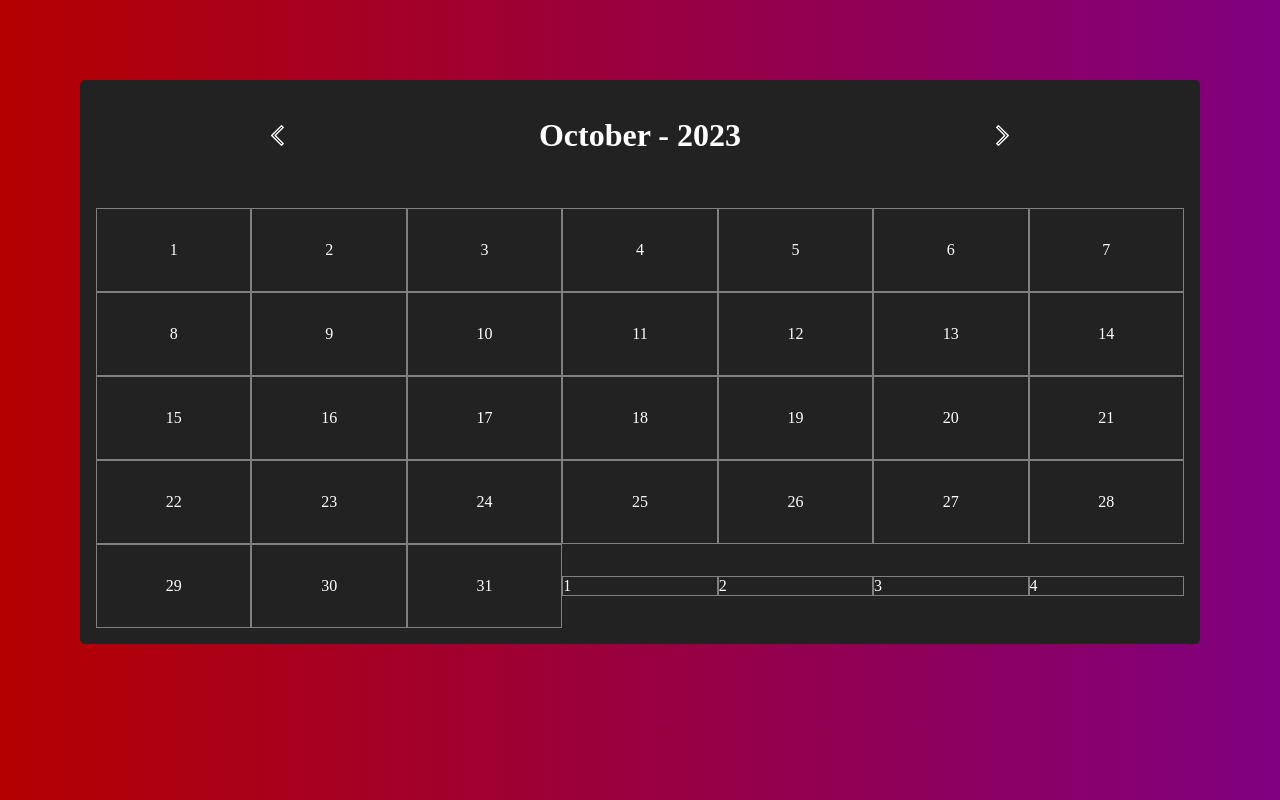
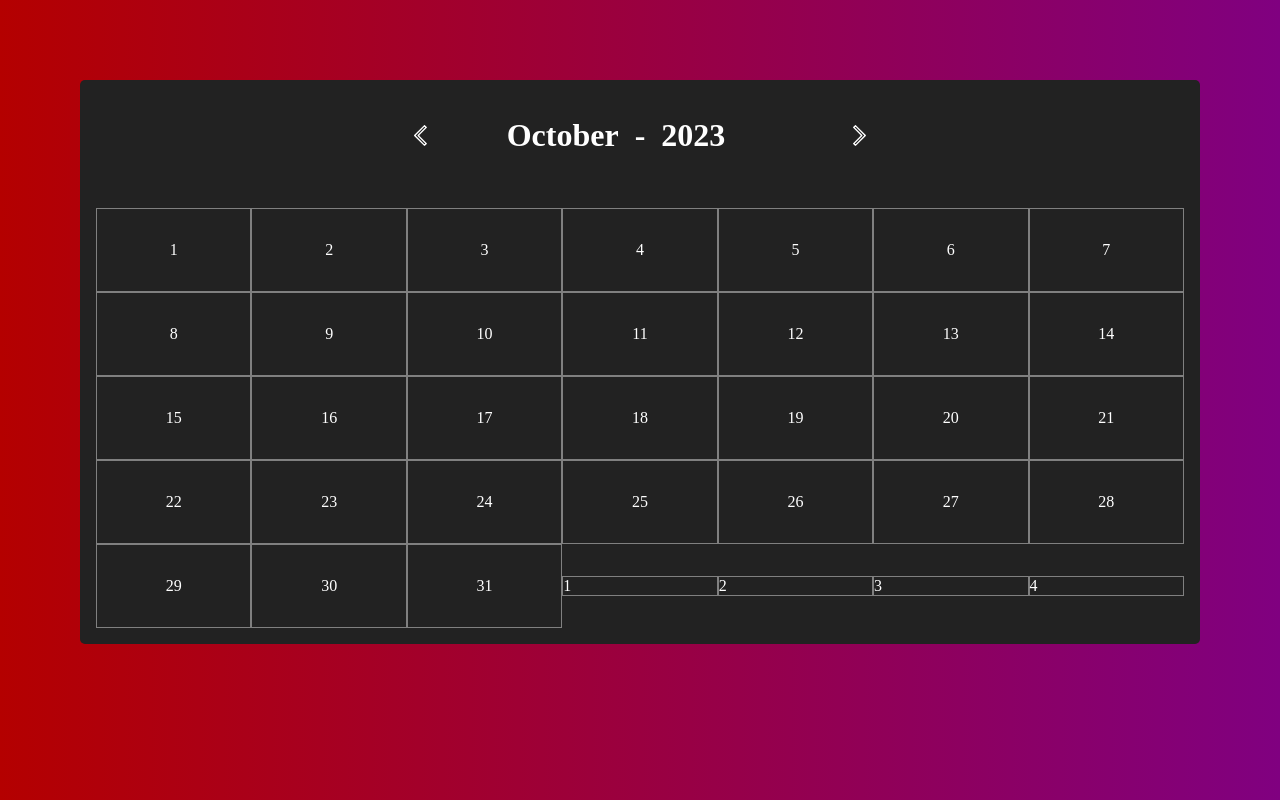
Before and after one commit to ctrachte/Kitchen-Calendar, a website: page index.html in a window 1280 px wide. Drawn offline with Linux system fonts and the light colour scheme.

Commit message:
Switched to flex for header

```diff
--- a/kitchenCalendar.css
+++ b/kitchenCalendar.css
@@ -9,12 +9,11 @@
     align-items: center;
     justify-content: stretch;
     background: #222;
-    display: grid;
+    display: flex;
     padding: 1rem;
     width: 100%;
     color: white;
     border-radius: 5px 5px 0px 0px;
-    grid-template-columns: repeat(3, minmax(0, 1fr));
 }
 
 .daysContainer {
@@ -31,8 +30,28 @@
 }
 
 .CalendarHeader > h1 {
-    text-align: center;
 }
+
+.monthDecrease {
+    text-align: right;
+    flex-grow: 1;
+}
+
+.monthIncrease {
+    flex-grow: 1;
+}
+
+.header-month {
+    min-width: 12rem;
+    text-align: right;
+    padding-right: 1rem;
+}
+
+.header-year {
+    min-width: 12rem;
+    padding-left: 1rem;
+}
+
 
 svg:hover {
     cursor: pointer;
--- a/kitchenCalendar.js
+++ b/kitchenCalendar.js
@@ -26,11 +26,9 @@ class KitchenCalendar {
             <path class="cls-1" d="m29.44,158.53l91.98,91.98c2.67,2.67,7.01,2.67,9.68,0l22.59-22.59c2.67-2.67,2.67-7.01,0-9.68l-87.14-87.14c-2.67-2.67-2.67-7.01,0-9.68l87.14-87.14c2.67-2.67,2.67-7.01,0-9.68l-22.59-22.59c-2.67-2.67-7.01-2.67-9.68,0L29.44,93.98,2.01,121.41c-2.67,2.67-2.67,7.01,0,9.68l27.43,27.43ZM131.1,24.6h0c2.67,2.67,2.67,7.01,0,9.68L43.96,121.41c-2.67,2.67-2.67,7.01,0,9.68l87.14,87.14c2.67,2.67,2.67,7.01,0,9.68h0c-2.67,2.67-7.01,2.67-9.68,0L29.44,135.94l-4.84-4.84c-2.67-2.67-2.67-7.01,0-9.68l4.84-4.84L121.41,24.6c2.67-2.67,7.01-2.67,9.68,0Z"/>
           </svg>
         </h1>
-        <h1 class="month-year-span">
-          ${this.month}
-          -
-          ${this.year}
-        </h1>
+        <h1 class="header-month">${this.month}</h1>
+        <h1> - </h1>
+        <h1 class="header-year">${this.year}</h1>
         <h1 class="monthIncrease">
           <svg height="21" id="Layer_2" data-name="Layer 2" xmlns="http://www.w3.org/2000/svg" viewBox="0 0 155.69 252.51">
             <defs>
```
